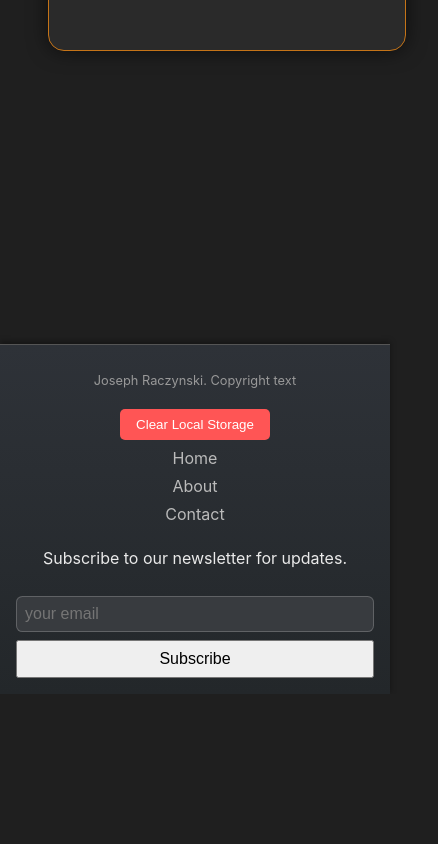
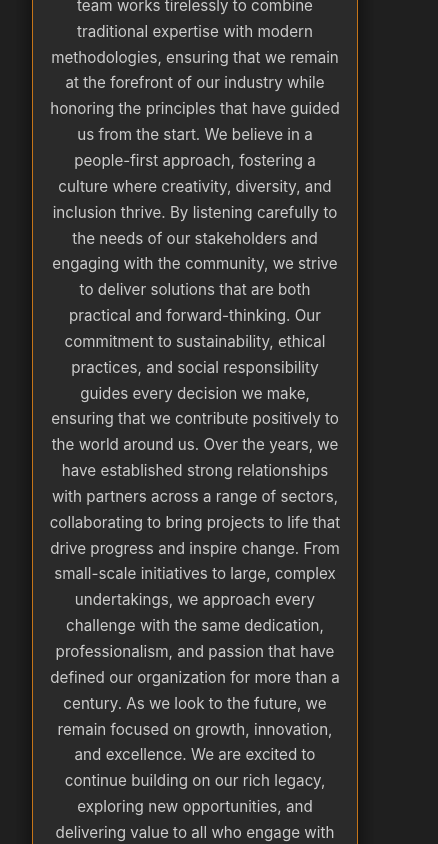
Before and after one commit to jraczynski6/query-keeper, a React (Vite) app: page /about in a window 390 px wide. Shown: the part 1156-2000 px from the top of the page, 438 px wide, since content can reach past the window. Before the commit the page ends 1850 px from the top, so only its background shows below. Built offline with nearby package versions, Linux system fonts and the light colour scheme.

Commit message:
Add Agent Media Queries

```diff
--- a/src/components/Layout.css
+++ b/src/components/Layout.css
@@ -108,28 +108,23 @@
     text-align: center;
 }
 
+
 /* Footer newsletter section */
-.footer-newsletter {
-    display: flex;
-    flex-direction: column;
-    align-items: center;
-    gap: 0.5rem;
-    width: 100%;
-}
-
 /* Newsletter form styling */
 .footer-newsletter-form {
   display: flex;
   flex-wrap: wrap;
+  align-items: center;
+  justify-content: center;
   gap: 0.5rem;
   width: 100%;
-  max-width: 100%;
+  max-width: 500px;
   box-sizing: border-box;
 }
 
 .footer-newsletter-form input {
   flex: 1 1 auto;
-  min-width: 0;
+  min-width: 150px;
   padding: 0.5rem;
   box-sizing: border-box;
 }
--- a/src/components/ProjectCard.jsx
+++ b/src/components/ProjectCard.jsx
@@ -15,23 +15,12 @@ export default function ProjectCard({ project, onSelect, onPin, isSelected }) {
 
             {/* conditional render for agent */}
             {agent && (
+
                 <p className="project-agent">
                     agent: {agent.firstName} {agent.lastName}
                 </p>
             )}
-
-            {isSelected && (
-                <button
-                    className="pin-btn"
-                    onClick={(e) => {
-                        e.stopPropagation();
-                        onPin();
-                    }}
-                >
-                    Pin to Dashboard
-                </button>
-            )}
-
+            <button className="pin-btn" onClick={onPin}>Pin</button>
         </div>
     );
 }
--- a/src/components/modals/GenerateQueryModal.jsx
+++ b/src/components/modals/GenerateQueryModal.jsx
@@ -30,7 +30,7 @@ export default function GenerateQueryModal({ isOpen, onClose, project, onProject
     const [wordCount, setWordCount] = useState(project?.wordCount || "");
     const [genre, setGenre] = useState(project?.genre || "");
     const [sampleSize, setSampleSize] = useState(project?.sampleSize?.toString() || "");
-    const [sampleText, setSampleText] = useState(project?.sampleText ||"");
+    const [sampleText, setSampleText] = useState(project?.sampleText || "");
 
     //track selected template
     const [selectedTemplateId, setSelectedTemplateId] = useState("");
@@ -246,11 +246,13 @@ export default function GenerateQueryModal({ isOpen, onClose, project, onProject
                                 onChange={(e) => setSampleText(e.target.value)}
                                 placeholder="Enter text for selected pages"
                                 rows={8}
-                                />
+                            />
                         </label>
                     </fieldset>
 
-                    <button type="submit">Generate</button>
+                    <button type="submit" disabled={!author || !selectedAgentId || !selectedTemplateId}>
+                        Generate
+                    </button>
                     <button type="button" onClick={onClose}>Cancel</button>
                 </form>
             </div>
--- a/src/pages/About.css
+++ b/src/pages/About.css
@@ -1,13 +1,17 @@
+/* About page container */
 .about-page {
     color: var(--color-text, #EAEAEA);
-    height: 100vh;
+    min-height: 100vh;        /* at least full screen height */
     width: 100%;
     display: flex;
     justify-content: center;
-    align-items: center;
+    align-items: flex-start;  /* top-align instead of center for long content */
     padding: 2rem;
+    box-sizing: border-box;
+    overflow-y: auto;         /* allow scrolling if content is tall */
 }
 
+/* About content box */
 .about-content {
     background-color: #2a2a2a;
     color: var(--color-text);
@@ -18,6 +22,7 @@
     width: 100%;
     box-shadow: 0 0 20px rgba(0, 0, 0, 0.6);
     border: 1px solid #c57418;
+    box-sizing: border-box;
 }
 
 .about-content h2 {
@@ -49,3 +54,61 @@
     background: var(--color-accent, #4EC9B0);
     color: var(--color-bg, #000);
 }
+
+
+/* Media Queries */
+
+
+/* Mobile Queries */
+
+@media (max-width: 767px) {
+    .about-page {
+        padding: 1rem;
+        align-items: flex-start; /* keep top alignment */
+    }
+
+    .about-content {
+        padding: 1.5rem 1rem;
+        max-width: 100%;
+        width: 100%;
+    }
+
+    .about-content h2 {
+        font-size: 1.8rem;
+    }
+
+    .about-content p {
+        font-size: 0.95rem;
+    }
+
+    .home-btn {
+        padding: 0.5rem 0.8rem;
+        font-size: 0.85rem;
+    }
+}
+
+/* Tablet Queries */
+@media (min-width: 768px) and (max-width: 1199px) {
+    .about-page {
+        padding: 1.5rem;
+    }
+
+    .about-content {
+        padding: 2.5rem 2rem;
+        max-width: 600px;
+        width: 100%;
+    }
+
+    .about-content h2 {
+        font-size: 2rem;
+    }
+
+    .about-content p {
+        font-size: 1rem;
+    }
+
+    .home-btn {
+        padding: 0.5rem 1rem;
+        font-size: 0.95rem;
+    }
+}
--- a/src/pages/About.jsx
+++ b/src/pages/About.jsx
@@ -7,7 +7,15 @@ export default function About() {
             <main className="about-content">
                 <h2>About Query Keeper</h2>
                 <p>Welcome to Query Keeper.</p>
-                <p>In depth explanation of our mission</p>
+                <p>Founded in the late 19th century, our organization has been committed to providing innovative solutions and exceptional service to our community for well over a century. From our modest beginnings, we have grown into a trusted institution that values integrity, collaboration, and continuous improvement. Our mission is to create meaningful experiences that positively impact the lives of our clients, partners, and employees alike.
+
+Throughout our history, we have embraced change and innovation, adapting to new technologies, evolving markets, and shifting societal needs. Our dedicated team works tirelessly to combine traditional expertise with modern methodologies, ensuring that we remain at the forefront of our industry while honoring the principles that have guided us from the start.
+
+We believe in a people-first approach, fostering a culture where creativity, diversity, and inclusion thrive. By listening carefully to the needs of our stakeholders and engaging with the community, we strive to deliver solutions that are both practical and forward-thinking. Our commitment to sustainability, ethical practices, and social responsibility guides every decision we make, ensuring that we contribute positively to the world around us.
+
+Over the years, we have established strong relationships with partners across a range of sectors, collaborating to bring projects to life that drive progress and inspire change. From small-scale initiatives to large, complex undertakings, we approach every challenge with the same dedication, professionalism, and passion that have defined our organization for more than a century.
+
+As we look to the future, we remain focused on growth, innovation, and excellence. We are excited to continue building on our rich legacy, exploring new opportunities, and delivering value to all who engage with us. Our journey is ongoing, and we invite you to be part of it, sharing in our commitment to quality, progress, and meaningful impact.</p>
                 {/* TODO: Add images to style about page */}
             </main>
         </div>
--- a/src/pages/Agents.css
+++ b/src/pages/Agents.css
@@ -1,6 +1,4 @@
-/* ------------------------
-   Page Container
-------------------------- */
+/* Page Container */
 .agents-content {
   background-color: #2a2a2a;
   color: #f1f1f1;
@@ -13,24 +11,20 @@
   display: flex;
   flex-direction: column;
   gap: 2rem;
-  min-height: calc(100vh - 80px); /* ensures content doesn't overlap footer */
+  min-height: calc(100vh - 80px);
 }
 
-/* ------------------------
-   Split Container
-------------------------- */
+/* Split Container */
 .split-container {
   display: flex;
   gap: 2rem;
   align-items: stretch;
   width: 100%;
   box-sizing: border-box;
-  flex-wrap: nowrap; /* keep panels side by side on desktop */
+  flex-wrap: nowrap;
 }
 
-/* ------------------------
-   Panels: Scrollable Content
-------------------------- */
+/* Panels: Scrollable Content */
 .agents-list-panel,
 .agent-preview-panel {
   display: flex;
@@ -44,16 +38,14 @@
 
 /* Panel Widths */
 .agents-list-panel {
-  flex: 1 1 350px; /* narrower left panel */
+  flex: 1 1 350px;
 }
 
 .agent-preview-panel {
-  flex: 2 1 500px; /* wider right panel */
+  flex: 2 1 500px;
 }
 
-/* ------------------------
-   Panel Headers
-------------------------- */
+/* Panel Headers */
 .agents-list-panel h2,
 .agent-preview-panel h2 {
   font-size: 1.5rem;
@@ -74,40 +66,36 @@
   padding: 1rem;
 }
 
-/* ------------------------
-   Agent Cards in List
-------------------------- */
+/* Agent Cards in List */
 .agent-card {
   background-color: #2a2a2a;
   border: 2px solid #6B4DBF;
   border-radius: 0.5rem;
   padding: 0.75rem 1rem;
   margin-bottom: 0.75rem;
+  width: 100%;
+  max-width: 100%;
   cursor: pointer;
   transition: background-color 0.2s ease, transform 0.1s ease;
 }
+
 .agent-card:hover {
   background-color: #3a3a3a;
 }
 
-/* ------------------------
-   Agent Preview Card
-------------------------- */
+/* Agent Preview Card */
 .agent-preview-card {
   background-color: #2a2a2a;
   border: 2px solid #6B4DBF;
   border-radius: 0.75rem;
   padding: 1.5rem;
-  box-shadow: 0 4px 12px rgba(0, 0, 0, 0.4),
-    0 0 10px rgba(107, 77, 191, 0.4);
+  box-shadow: 0 4px 12px rgba(0, 0, 0, 0.4), 0 0 10px rgba(107, 77, 191, 0.4);
   display: flex;
   flex-direction: column;
   gap: 1rem;
 }
 
-/* ------------------------
-   Buttons
-------------------------- */
+/* Buttons */
 .create-agent-btn,
 .edit-agent-btn {
   display: inline-block;
@@ -143,13 +131,12 @@
   color: #fff;
   margin-top: 1rem;
 }
+
 .edit-agent-btn:hover {
   background-color: #7C5EDF;
 }
 
-/* ------------------------
-   Agent Preview Actions
-------------------------- */
+/* Agent Preview Actions */
 .agent-actions {
   display: flex;
   gap: 1rem;
@@ -169,6 +156,7 @@
   background-color: #3a3d42;
   color: #f1f1f1;
 }
+
 .save-btn:hover {
   background-color: #4a4e54;
 }
@@ -177,13 +165,10 @@
   background-color: #bf4d6b;
   color: #fff;
 }
+
 .delete-btn:hover {
   background-color: #d35f7b;
 }
-
-/* ------------------------
-   Media Queries
-------------------------- */
 
 /* Mobile (≤767px) */
 @media (max-width: 767px) {
@@ -205,34 +190,39 @@
     height: auto;
   }
 
-  .agent-preview-card {
-    margin-bottom: 2rem; /* keeps footer spaced */
-  }
-
   .agents-list-panel h2,
   .agent-preview-panel h2 {
     font-size: 1.2rem;
     width: 90%;
   }
 
-  .agent-card,
   .agent-preview-card {
     padding: 1rem;
+    margin-bottom: 2rem;
+  }
+
+  .agents-list-panel .panel-content {
+    display: flex;
+    flex-direction: column;
+    align-items: center;
+    gap: 0.75rem;
+  }
+
+  .agent-card {
+    width: 100%;
+    max-width: 100%;
+    box-sizing: border-box;
   }
 
   .create-agent-btn,
-  .edit-agent-btn {
-    width: 100%;
-    text-align: center;
-    font-size: 1rem;
-  }
-
-
+  .edit-agent-btn,
   .create-agent-button {
-    width: 100%;
+    width: auto;
+    max-width: 250px;
+    margin: 1rem auto 0;
+    display: block;
     text-align: center;
   }
-
 
   .agent-actions {
     flex-direction: column;
@@ -248,8 +238,8 @@
 @media (min-width: 768px) and (max-width: 1199px) {
   .split-container {
     flex-direction: column;
+    gap: 1.5rem;
     height: auto;
-    gap: 1.5rem;
   }
 
   .agents-list-panel,
@@ -267,4 +257,17 @@
   .agent-preview-panel h2 {
     width: 70%;
   }
+
+  .agents-list-panel .panel-content {
+    display: flex;
+    flex-direction: column;
+    align-items: center;
+    gap: 0.75rem;
+  }
+
+  .agent-card {
+    width: 100%;
+    max-width: 100%;
+    box-sizing: border-box;
+  }
 }
--- a/src/pages/Projects.css
+++ b/src/pages/Projects.css
@@ -12,6 +12,8 @@
 
     display: flex;
     flex-direction: column;
+    justify-content: center;
+    align-items: center;
     gap: 2rem;
 
     border: 2px solid #2AC0B9; /* project theme accent */
```
